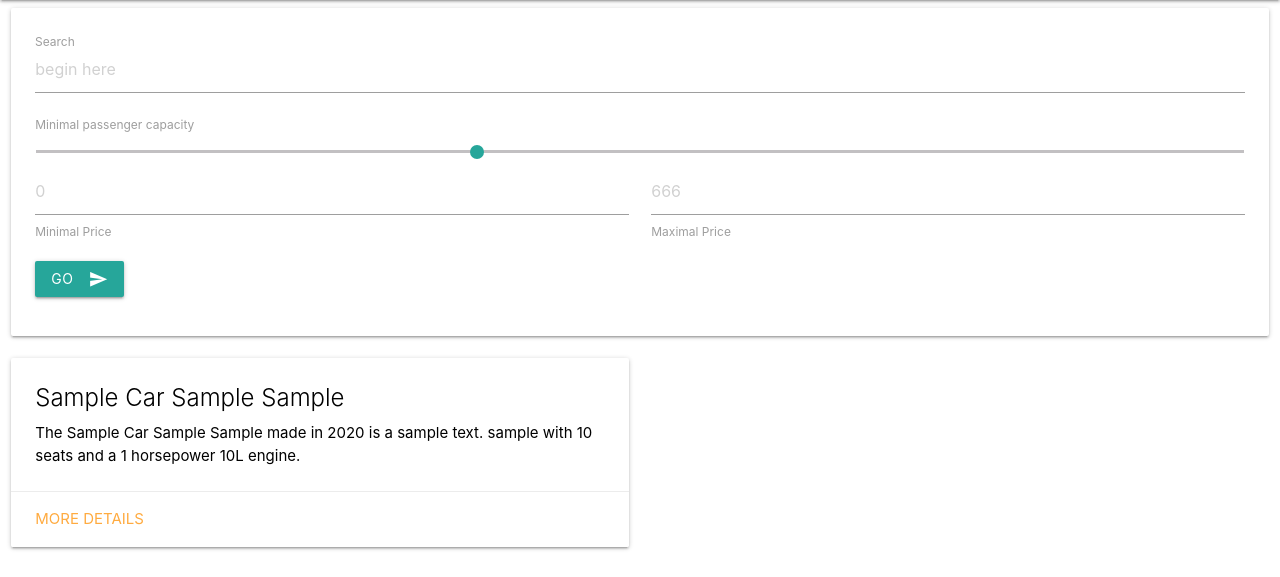
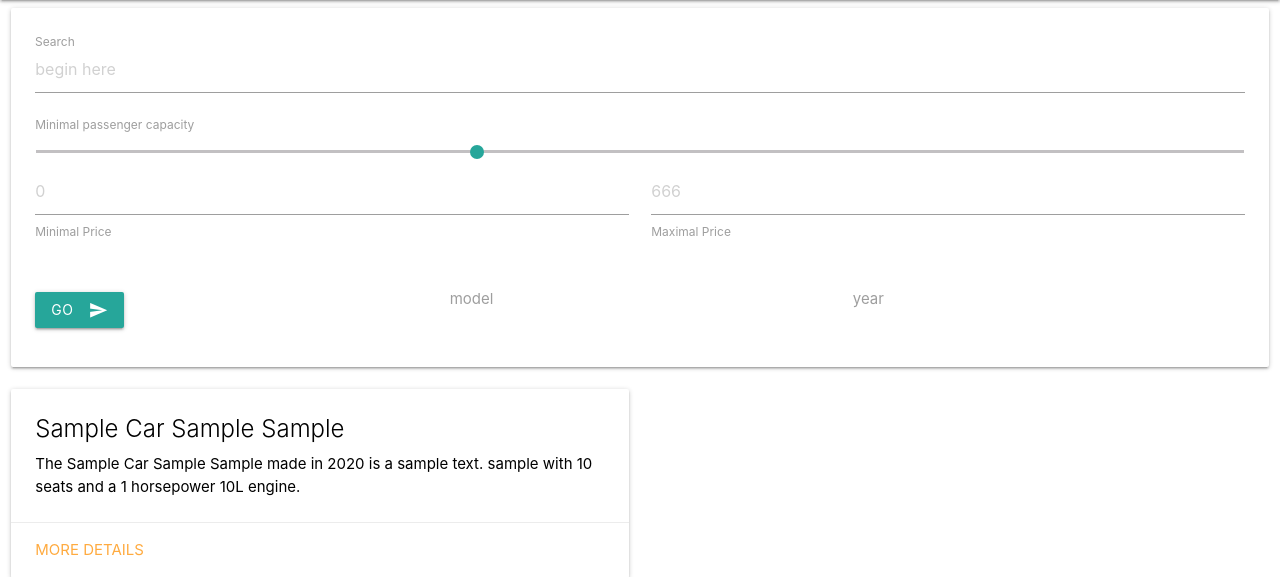
Before and after one commit to death667b/ICJK, a Django app: page /personal in a window 1280 px wide. Shown: the part 64-641 px from the top of the page. Run offline with Django 3.2, Linux system fonts and the light colour scheme; tables that the repository leaves empty hold one stand-in row (values such as "Sample post").

Commit message:
make model year filter added

```diff
--- a/ICJK/Home/templates/Home/index.html
+++ b/ICJK/Home/templates/Home/index.html
@@ -53,16 +53,50 @@
                         <!-- price filter -->
                         <div class="row">
                             <div class="col s6">
-                                <input id="min_price" type="text" name="min_price" placeholder="0" value="{% if min_price %}{{min_price}}{% endif %}">
+                                <input id="min_price" type="number" name="min_price" placeholder="0" value="{% if min_price %}{{min_price}}{% endif %}">
                                 <label for="min_price">Minimal Price</label>
                             </div>
                             <div class="col s6">
-                                <input id="max_price" type="text" name="max_price" placeholder="666" value="{% if max_price %}{{max_price}}{% endif %}">
+                                <input id="max_price" type="number" name="max_price" placeholder="666" value="{% if max_price %}{{max_price}}{% endif %}">
                                 <label for="max_price">Maximal Price</label>
                             </div>
                         </div>
                         <!-- make model year filter -->
+                        {% if makelist %}
+                        <div class="input-field col s12 m4">
+                          <select name="make" id="make">
+                                <option value = "" disabled selected>Select make</option>
+                                  {% for make in makelist %}
+                                      <option value = "{{make.0}}">{{make.0}}</option>
+                                  {% endfor %}
+                          </select>
+                          <label for="make">make</label>
+                        </div>
+                        {% endif %}
 
+                        {% if modellist %}
+                        <div class="input-field col s12 m4">
+                          <select name="model" id="model">
+                                <option value = "" disabled selected>Select model</option>
+                                  {% for model in modellist %}
+                                      <option value = "{{model.0}}">{{model.0}}</option>
+                                  {% endfor %}
+                          </select>
+                          <label for="model">model</label>
+                        </div>
+                        {% endif %}
+
+                        {% if yearlist %}
+                        <div class="input-field col s12 m4">
+                          <select name="year" id="year">
+                                <option value = "" disabled selected>Select year</option>
+                                  {% for year in yearlist %}
+                                      <option value = "{{year.0}}">{{year.0}}</option>
+                                  {% endfor %}
+                          </select>
+                          <label for="year">year</label>
+                        </div>
+                        {% endif %}
 
 
                         <button class="btn waves-effect waves-light" type="submit" name="action" value="submit">Go
@@ -102,7 +136,7 @@
     {% endif %}
 
     </div>
-
+<script src="https://ajax.googleapis.com/ajax/libs/jquery/3.3.1/jquery.min.js"></script>
     <script src="https://cdnjs.cloudflare.com/ajax/libs/materialize/1.0.0-rc.2/js/materialize.min.js"></script>
     <script src="{% static 'Home/index.js' %}"></script>
 
--- a/ICJK/Home/views.py
+++ b/ICJK/Home/views.py
@@ -13,6 +13,9 @@ def search_view(request, viewtype):
     min_seats = request.GET.get('min_seats', None)
     min_price = request.GET.get('min_price', None)
     max_price = request.GET.get('max_price', None)
+    make = request.GET.get('make', None)
+    model_name = request.GET.get('model', None)
+    year = request.GET.get('year', None)
 
 
     query_result = []
@@ -29,16 +32,34 @@ def search_view(request, viewtype):
         db_query &= (Q(seating_capacity__gte = min_seats))
 
     #price filter
-    #bug: try max: 1 you will get cars, what doesnt make sense
     if min_price is not None:
         if min_price:
-            min_new_price = min_price*3000 #change factor
+            min_new_price = int(min_price)*3000 #change factor
             db_query &= (Q(price_new__gte = min_new_price))
 
     if max_price is not None:
         if max_price:
-            max_new_price = max_price*3000 #change factor
+            max_new_price = int(max_price)*3000 #change factor
             db_query &= (Q(price_new__lt = max_new_price))
+
+    #make_name filter
+    model_query = Q()
+    make_name_set = Car.objects.filter(model_query).values_list('make_name').distinct()
+    if make is not None:
+        db_query &= Q(make_name = make)
+        model_query &= Q(make_name = make)
+
+    #model filter
+    model_set = Car.objects.filter(model_query).values_list('model').distinct()
+    if model_name is not None:
+        db_query &= Q(model = model_name)
+        model_query &= Q(model = model_name)
+
+    #year filter
+    year_set = Car.objects.filter(model_query).values_list('series_year').distinct()
+    if year is not None:
+        db_query &= Q(series_year = year)
+        model_query &= Q(series_year = year)
 
     query_set = Car.objects.filter(db_query).order_by('make_name', 'model', 'series')
 
@@ -58,6 +79,9 @@ def search_view(request, viewtype):
         "query": query,
         "viewtype": viewtype,
         "min_seats": min_seats,
+        "makelist" : make_name_set,
+        "modellist" : model_set,
+        "yearlist" : year_set,
         "min_price": min_price,
         "max_price": max_price,
         "carlist": query_result,
```
